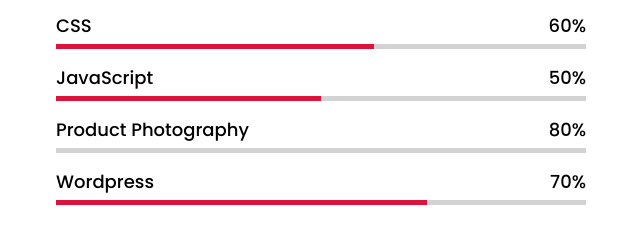
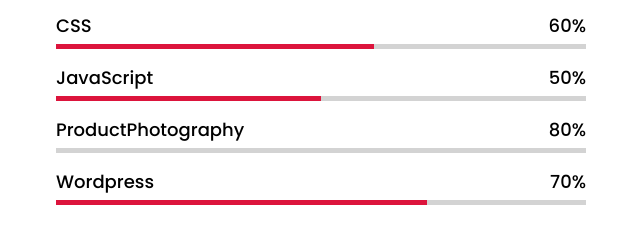
Before and after one commit to juggernaut1212/Gaurav.portfolio, a plain HTML site: page index.html in a window 1280 px wide. Shown: the part 2526-2756 px from the top of the page, 614-1254 px from the left. Drawn offline with nearby package versions, Linux system fonts and the light colour scheme.

Commit message:
Update index.html

```diff
--- a/index.html
+++ b/index.html
@@ -133,7 +133,7 @@
                     </div>
                     <div class="bars">
                         <div class="info">
-                            <span>Product Photography</span>
+                            <span>ProductPhotography</span>
                             <span>80%</span>
                         </div>
                         <div class="line Product Photography"></div>
```
